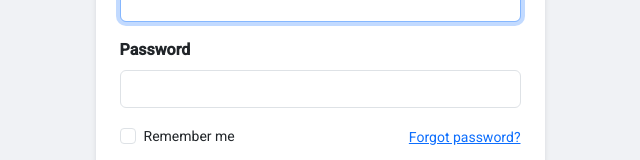
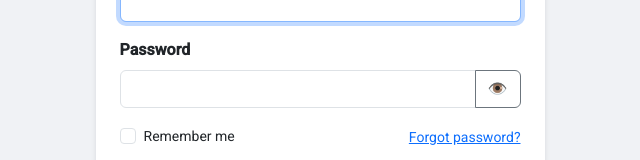
Before and after one commit to riteshparmar17/trackwise-frontend, an Angular app: page /login in a window 1280 px wide. Shown: the part 344-504 px from the top of the page, without its empty margins (320-960 px from the left). Built offline with nearby package versions, Linux system fonts and the light colour scheme.

Commit message:
Added password visibility toggle control and updated dependency

```diff
--- a/package.json
+++ b/package.json
@@ -37,6 +37,7 @@
     "@angular/cli": "^19.2.7",
     "@angular/compiler-cli": "^19.2.0",
     "@angular/localize": "^19.2.0",
+    "@types/bootstrap": "^5.2.11",
     "@types/jasmine": "~5.1.0",
     "@types/jest": "^30.0.0",
     "jasmine-core": "~5.6.0",
--- a/src/app/features/auth/login/login.component.html
+++ b/src/app/features/auth/login/login.component.html
@@ -29,16 +29,27 @@
     </div>
     <div class="mb-3">
       <label class="form-label fw-semibold">Password</label>
+      <div class="input-group">
         <input
-        type="password"
+          [type]="showPassword ? 'text' : 'password'"
           class="form-control"
           [ngClass]="{
             'is-invalid':
               password?.invalid && (password?.dirty || password?.touched),
-          'is-valid': password?.valid && (password?.dirty || password?.touched),
+            'is-valid':
+              password?.valid && (password?.dirty || password?.touched),
           }"
           formControlName="password"
         />
+        <button
+          type="button"
+          class="btn btn-outline-secondary"
+          (click)="showPassword = !showPassword"
+          tabindex="-1"
+        >
+          {{ showPassword ? "🙈" : "👁️" }}
+        </button>
+      </div>
       <div
         *ngIf="password?.invalid && (password?.dirty || password?.touched)"
         class="invalid-feedback"
--- a/src/app/features/auth/login/login.component.ts
+++ b/src/app/features/auth/login/login.component.ts
@@ -16,6 +16,7 @@ export class LoginComponent {
 
   error: string = '';
   form: FormGroup;
+  showPassword: boolean = false;
 
   constructor(
     private auth: AuthService,
--- a/src/app/features/auth/register/register.component.html
+++ b/src/app/features/auth/register/register.component.html
@@ -49,17 +49,28 @@
     </div>
     <div class="mb-3">
       <label class="form-label fw-semibold">Password</label>
+      <div class="input-group">
         <input
           formControlName="password"
-        type="password"
+          [type]="showPassword ? 'text' : 'password'"
           [ngClass]="{
             'form-control': true,
             'is-invalid':
               password?.invalid && (password?.dirty || password?.touched),
-          'is-valid': password?.valid && (password?.dirty || password?.touched),
+            'is-valid':
+              password?.valid && (password?.dirty || password?.touched),
           }"
           placeholder="Password"
         />
+        <button
+          type="button"
+          class="btn btn-outline-secondary"
+          (click)="showPassword = !showPassword"
+          tabindex="-1"
+        >
+          {{ showPassword ? "🙈" : "👁️" }}
+        </button>
+      </div>
       <div
         *ngIf="password?.invalid && (password?.dirty || password?.touched)"
         class="invalid-feedback"
--- a/src/app/features/auth/register/register.component.ts
+++ b/src/app/features/auth/register/register.component.ts
@@ -16,6 +16,7 @@ export class RegisterComponent {
   message: string = '';
   error: string = '';
   form: FormGroup;
+  showPassword: boolean = false;
 
   constructor(
     private auth: AuthService,
--- a/src/app/features/auth/reset-password/reset-password.component.html
+++ b/src/app/features/auth/reset-password/reset-password.component.html
@@ -14,8 +14,9 @@
   <form [formGroup]="form" (ngSubmit)="reset()">
     <div class="mb-3">
       <label class="form-label fw-semibold">New Password</label>
+      <div class="input-group">
         <input
-        type="password"
+          [type]="showPassword ? 'text' : 'password'"
           formControlName="password"
           class="form-control"
           [ngClass]="{
@@ -28,7 +29,15 @@
           }"
           placeholder="New Password"
         />
-
+        <button
+          type="button"
+          class="btn btn-outline-secondary"
+          (click)="showPassword = !showPassword"
+          tabindex="-1"
+        >
+          {{ showPassword ? "🙈" : "👁️" }}
+        </button>
+      </div>
       <div
         *ngIf="
           passwordControl?.invalid &&
--- a/src/app/features/auth/reset-password/reset-password.component.ts
+++ b/src/app/features/auth/reset-password/reset-password.component.ts
@@ -16,6 +16,7 @@ export class ResetPasswordComponent {
   token: string = '';
   message: string = '';
   error: string = '';
+  showPassword: boolean = false;
 
   constructor(
     private auth: AuthService,
```
Also changed, not shown: 1 other file (tests, documents, lock files or other folders). Lines whose indentation alone changed are shown as unchanged.
